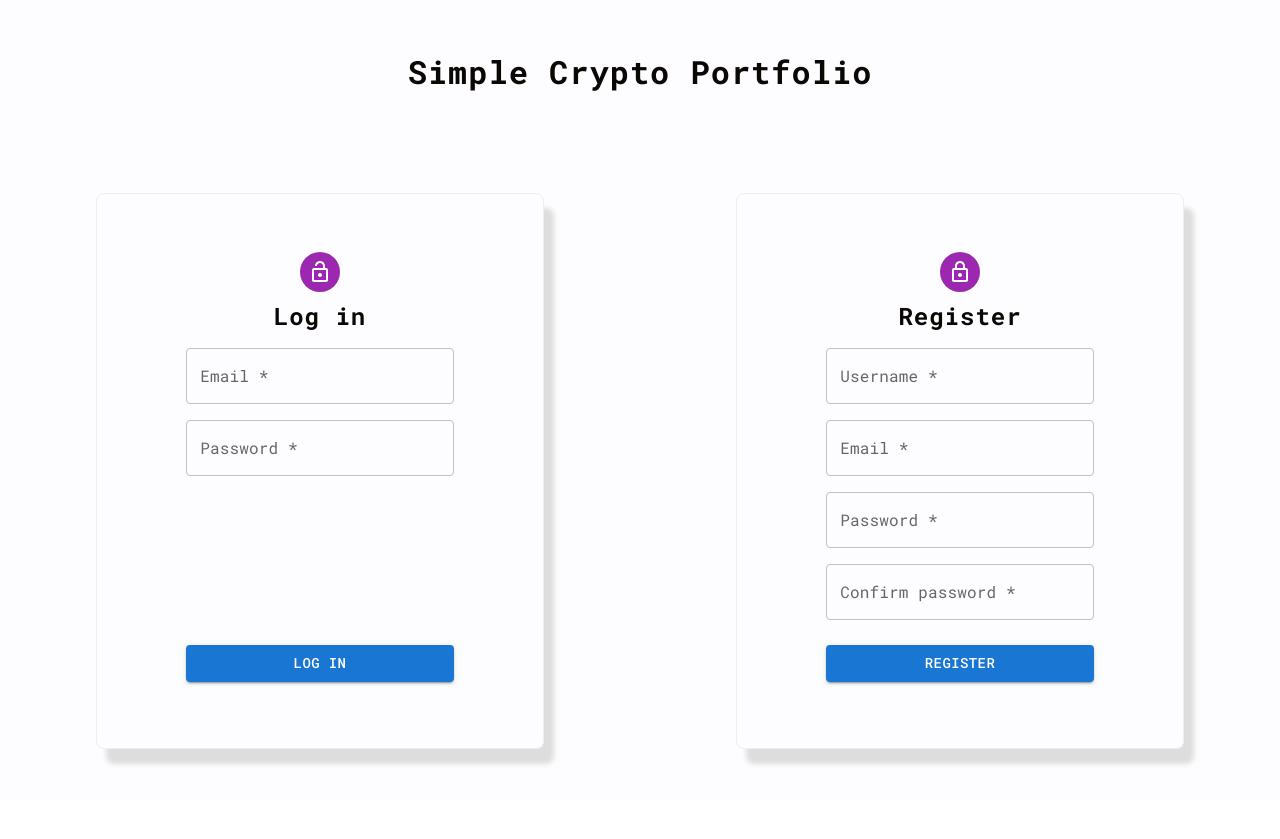
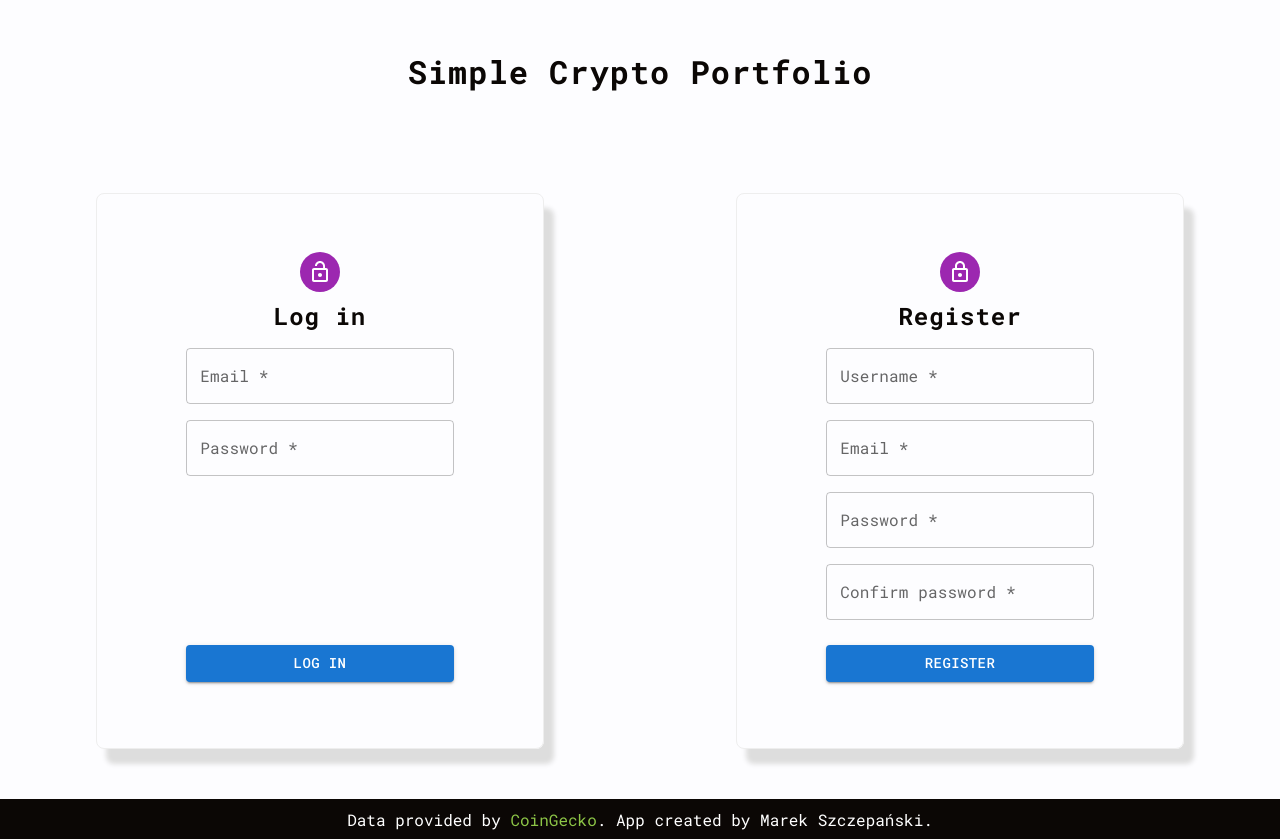
Before and after one commit to MarekSzczepanski/react-crypto-portfolio, a React (Create React App) app: page / in a window 1280 px wide. Before the commit the page ends 800 px from the top, so only its background shows below. Built offline with nearby package versions, Linux system fonts and the light colour scheme.

Commit message:
Add footer

```diff
--- a/src/App.css
+++ b/src/App.css
@@ -10,7 +10,7 @@
 }
 .App {
     position: absolute;
-    width: 100vw;
+    width: 100%;
     min-height: 100vh;
     background-color: #FDFDFF;
 }
@@ -121,6 +121,20 @@ svg.delete-icon {
 th.transaction-column-tittle.MuiTableCell-head {
     background-color: var(--metal);
 }
+footer {
+    height: 40px;
+    padding: 10px;
+    text-align: center;
+    background-color: var(--metal);
+    color: #fff;
+}
+a {
+    color: #8dc647;
+    text-decoration: none;
+}
+a:hover {
+    text-decoration: underline;
+}
 
 @media (max-width: 1024px) {
     .sign-forms-container {
--- a/src/App.jsx
+++ b/src/App.jsx
@@ -41,6 +41,7 @@ function App() {
       <Alert className={`register-message ${displayMessage.display ? 'show-register-message' : ''}`} severity={displayMessage.severity}>
         {displayMessage.content}
       </Alert>
+      <footer>Data provided by <a href='https://www.coingecko.com'>CoinGecko</a>. App created by Marek Szczepański.</footer>
     </div>
   );
 }
```
